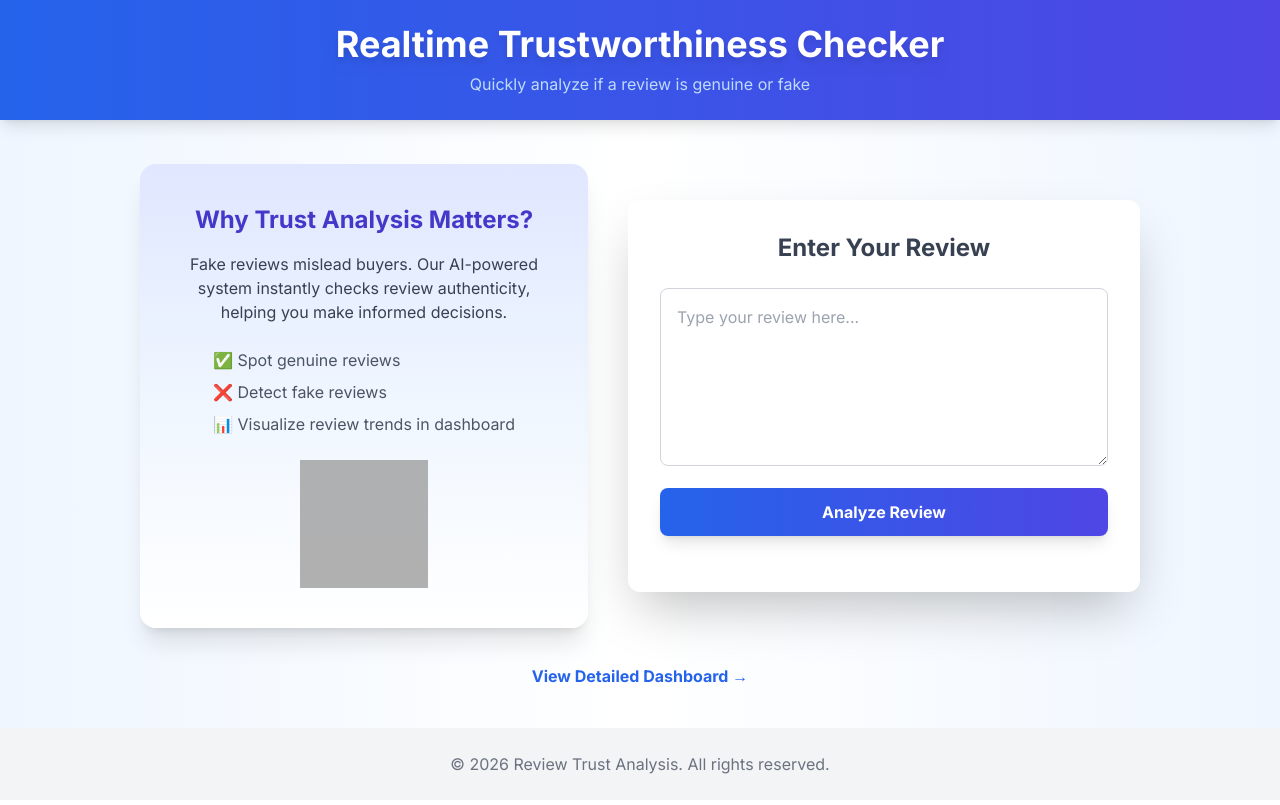
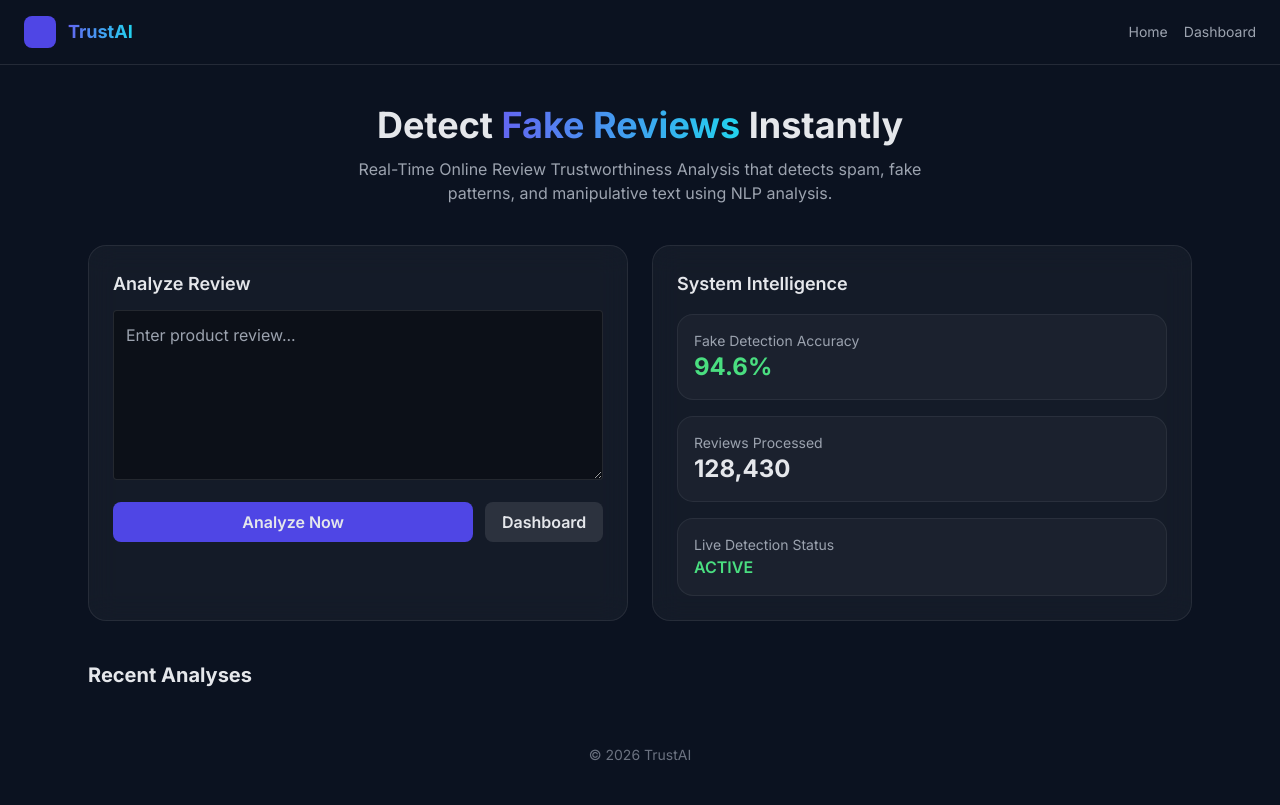
Before and after one commit to vishnud2025aiml-cmyk/Realtime-Trust-Worthiness-Analysis-Review-System, a Flask app: page / in a window 1280 px wide. Before the commit the page ends 774 px from the top, so only its background shows below. Run offline with Flask 3, Linux system fonts and the light colour scheme; parts of the project's set-up code (start-up, migrations or seed data) failed here and were passed over; some libraries are stand-ins or nearby versions; grey boxes are pictures that could not be loaded.

Commit message:
Initial commit

```diff
--- a/backend/app.py
+++ b/backend/app.py
@@ -6,78 +6,88 @@ from nltk.corpus import stopwords
 import nltk
 
 nltk.download('stopwords')
+
 app = Flask(__name__, template_folder="templates")
 
 BASE_DIR = os.path.dirname(os.path.abspath(__file__))
+
 MODEL_PATH = os.path.join(BASE_DIR, "model.pkl")
 VECT_PATH = os.path.join(BASE_DIR, "vectorizer.pkl")
 STATS_PATH = os.path.join(BASE_DIR, "stats.pkl")
 
-with open(MODEL_PATH,"rb") as f:
+with open(MODEL_PATH, "rb") as f:
     model = pickle.load(f)
-with open(VECT_PATH,"rb") as f:
+
+with open(VECT_PATH, "rb") as f:
     vectorizer = pickle.load(f)
 
 stop_words = set(stopwords.words('english'))
+
 def clean_text(text):
     text = str(text).lower()
-    text = re.sub(r'[^a-zA-Z]',' ',text)
+    text = re.sub(r'[^a-zA-Z]', ' ', text)
     words = [w for w in text.split() if w not in stop_words]
     return " ".join(words)
 
 def load_stats():
     if os.path.exists(STATS_PATH):
-        with open(STATS_PATH,"rb") as f:
+        with open(STATS_PATH, "rb") as f:
             stats = pickle.load(f)
     else:
-        stats = {"Genuine":1,"Fake":1,"TotalReviews":0}
-    stats.setdefault("Genuine",1)
-    stats.setdefault("Fake",1)
-    stats.setdefault("TotalReviews",0)
+        stats = {"Genuine": 0, "Fake": 0, "TotalReviews": 0}
     return stats
 
 def save_stats(stats):
-    with open(STATS_PATH,"wb") as f:
-        pickle.dump(stats,f)
+    with open(STATS_PATH, "wb") as f:
+        pickle.dump(stats, f)
 
 @app.route("/")
 def index():
     return render_template("index.html")
 
-@app.route("/analyze",methods=["POST"])
-def analyze():
-    review = request.form.get("review","")
-    if not review:
-        return jsonify({"status":"error","message":"No review provided"})
-    try:
-        cleaned = clean_text(review)
-        X = vectorizer.transform([cleaned])
-        pred = model.predict(X)[0]
-
-        stats = load_stats()
-        if pred==1:
-            stats["Genuine"] += 10
-            stats["Fake"] += 1
-            label="Genuine"
-        else:
-            stats["Fake"] += 10
-            stats["Genuine"] += 1
-            label="Fake"
-
-        stats["TotalReviews"] += 1
-        save_stats(stats)
-        return jsonify({"status":"success","prediction":label,"stats":stats})
-    except Exception as e:
-        return jsonify({"status":"error","message":str(e)})
-
 @app.route("/dashboard")
 def dashboard():
     return render_template("dashboard.html")
 
+@app.route("/analyze", methods=["POST"])
+def analyze():
+
+    review = request.form.get("review", "")
+
+    cleaned = clean_text(review)
+    X = vectorizer.transform([cleaned])
+
+    pred = model.predict(X)[0]
+
+    # REAL CONFIDENCE FIX
+    if hasattr(model, "predict_proba"):
+        prob = model.predict_proba(X)[0]
+        confidence = round(max(prob) * 100, 2)
+    else:
+        confidence = 80
+
+    stats = load_stats()
+
+    if pred == 1:
+        label = "Genuine"
+        stats["Genuine"] += 1
+    else:
+        label = "Fake"
+        stats["Fake"] += 1
+
+    stats["TotalReviews"] += 1
+    save_stats(stats)
+
+    return jsonify({
+        "prediction": label,
+        "confidence": confidence,
+        "text": review,
+        "stats": stats
+    })
+
 @app.route("/dashboard_data")
 def dashboard_data():
-    stats = load_stats()
-    return jsonify(stats)
+    return jsonify(load_stats())
 
 if __name__ == "__main__":
     app.run(debug=True)
--- a/backend/templates/index.html
+++ b/backend/templates/index.html
@@ -2,114 +2,230 @@
 <html lang="en">
 <head>
 <meta charset="UTF-8">
-    <title>Review Trust Analysis</title>
+<title>TrustAI - Review Intelligence Platform</title>
+
 <script src="https://cdn.tailwindcss.com"></script>
-    <link href="https://fonts.googleapis.com/css2?family=Inter:wght@400;500;700&display=swap" rel="stylesheet">
+<link href="https://fonts.googleapis.com/css2?family=Inter:wght@400;500;600;700&display=swap" rel="stylesheet">
+
 <style>
-        body { font-family: 'Inter', sans-serif; }
+body { font-family: Inter; background:#0b1220; color:#e5e7eb; }
+
+.glass {
+  background: rgba(255,255,255,0.04);
+  backdrop-filter: blur(14px);
+  border: 1px solid rgba(255,255,255,0.08);
+  border-radius: 18px;
+}
+
+.card {
+  background: rgba(255,255,255,0.03);
+  border: 1px solid rgba(255,255,255,0.06);
+  border-radius: 16px;
+  transition: 0.25s ease;
+}
+
+.card:hover {
+  transform: translateY(-4px);
+  border-color: rgba(99,102,241,0.4);
+}
+
+.gradient-text {
+  background: linear-gradient(90deg,#6366f1,#22d3ee);
+  -webkit-background-clip:text;
+  color:transparent;
+}
 </style>
 </head>
-<body class="bg-gradient-to-r from-blue-50 via-white to-blue-50 min-h-screen flex flex-col">
 
-<!-- Header -->
-<header class="bg-gradient-to-r from-blue-600 to-indigo-600 text-white shadow-lg p-6">
-    <h1 class="text-3xl md:text-4xl font-bold text-center drop-shadow-lg">Realtime Trustworthiness Checker</h1>
-    <p class="text-center mt-2 text-blue-200">Quickly analyze if a review is genuine or fake</p>
+<body>
+
+<!-- NAVBAR -->
+<header class="flex justify-between items-center px-6 py-4 border-b border-white/10">
+  <div class="flex items-center gap-3">
+    <div class="w-8 h-8 bg-indigo-600 rounded-lg"></div>
+    <h1 class="font-bold text-lg gradient-text">TrustAI</h1>
+  </div>
+
+  <div class="flex gap-4 text-sm text-gray-400">
+    <a href="/" class="hover:text-white">Home</a>
+    <a href="/dashboard" class="hover:text-white">Dashboard</a>
+  </div>
 </header>
 
-<!-- Main Section -->
-<main class="flex-grow flex flex-col md:flex-row items-center justify-center px-4 mt-10 gap-10">
+<!-- HERO -->
+<section class="text-center py-10 px-4">
+  <h2 class="text-4xl font-bold">
+    Detect <span class="gradient-text">Fake Reviews</span> Instantly
+  </h2>
+  <p class="text-gray-400 mt-3 max-w-xl mx-auto">
+    Real-Time Online Review Trustworthiness Analysis that detects spam, fake patterns, and manipulative text using NLP analysis.
+  </p>
+</section>
 
-    <!-- Left Decorative Panel -->
-    <div class="hidden md:flex flex-col justify-center items-center bg-gradient-to-b from-indigo-100 via-blue-50 to-white rounded-2xl shadow-xl p-10 w-full max-w-md text-center">
-    <h2 class="text-2xl font-bold mb-4 text-indigo-700">Why Trust Analysis Matters?</h2>
-    <p class="text-gray-700 mb-6">Fake reviews mislead buyers. Our AI-powered system instantly checks review authenticity, helping you make informed decisions.</p>
-    <ul class="text-left space-y-2 text-gray-600">
-        <li>✅ Spot genuine reviews</li>
-        <li>❌ Detect fake reviews</li>
-        <li>📊 Visualize review trends in dashboard</li>
-    </ul>
-    <img src="{{ url_for('static', filename='images/Trustworthiness_analysis_in_action.png') }}"
-     alt="AI Illustration"
-     class="mt-6 w-32 h-32 opacity-80">
+<!-- MAIN GRID -->
+<div class="grid md:grid-cols-2 gap-6 px-6 max-w-6xl mx-auto">
+
+  <!-- INPUT -->
+  <div class="glass p-6">
+
+    <h3 class="text-lg font-semibold mb-3">Analyze Review</h3>
+
+    <textarea id="review"
+      class="w-full p-3 rounded bg-black/40 border border-white/10"
+      rows="6"
+      placeholder="Enter product review..."></textarea>
+
+    <!-- BUTTON ROW -->
+    <div class="flex gap-3 mt-4">
+
+      <button onclick="analyzeReview()"
+        class="w-full bg-indigo-600 hover:bg-indigo-700 py-2 rounded-lg font-semibold">
+        Analyze Now
+      </button>
+
+      <a href="/dashboard"
+        class="w-40 text-center bg-white/10 hover:bg-white/20 py-2 rounded-lg font-semibold">
+        Dashboard
+      </a>
+
     </div>
 
-    <!-- Right Review Form Card -->
-    <div class="bg-white shadow-2xl rounded-xl p-8 w-full max-w-lg transform transition duration-500 hover:scale-105">
-        <h2 class="text-2xl font-semibold mb-6 text-gray-700 text-center">Enter Your Review</h2>
-        <form id="reviewForm" class="space-y-4">
-            <textarea
-                id="review"
-                rows="6"
-                class="w-full p-4 border border-gray-300 rounded-lg focus:outline-none focus:ring-4 focus:ring-blue-300 transition"
-                placeholder="Type your review here..."
-            ></textarea>
-            <button
-                type="submit"
-                class="w-full py-3 px-6 bg-gradient-to-r from-blue-600 to-indigo-600 hover:from-indigo-600 hover:to-blue-600 text-white font-semibold rounded-lg shadow-lg transition transform hover:-translate-y-1"
-            >
-                Analyze Review
-            </button>
-        </form>
-        <h3 id="result" class="mt-6 text-center text-lg font-medium text-gray-800"></h3>
+    <!-- RESULT -->
+    <div id="resultBox" class="mt-5 hidden">
+
+      <div class="card p-4">
+        <h4 class="font-bold text-lg" id="prediction"></h4>
+
+        <div class="mt-2">
+          <div class="w-full bg-gray-700 h-2 rounded">
+            <div id="confidenceBar" class="h-2 bg-green-500 rounded" style="width:0%"></div>
+          </div>
         </div>
 
-</main>
+        <p id="confidenceText" class="text-sm mt-2 text-gray-400"></p>
+        <p id="explanation" class="text-xs text-gray-500 mt-3"></p>
 
-<!-- Dashboard Link -->
-<div class="text-center mt-8">
-    <a href="/dashboard" class="text-blue-600 hover:text-indigo-600 hover:underline font-semibold transition">
-        View Detailed Dashboard &rarr;
-    </a>
+        <div class="mt-3 text-xs text-gray-400">
+          Total Reviews: <span id="totalCount">0</span>
         </div>
 
-<!-- Footer -->
-<footer class="bg-gray-100 text-gray-500 text-center py-6 mt-10">
-    &copy; 2026 Review Trust Analysis. All rights reserved.
+      </div>
+
+    </div>
+
+  </div>
+
+  <!-- INFO -->
+  <div class="glass p-6">
+
+    <h3 class="text-lg font-semibold mb-4">System Intelligence</h3>
+
+    <div class="space-y-4">
+
+      <div class="card p-4">
+        <p class="text-sm text-gray-400">Fake Detection Accuracy</p>
+        <p class="text-2xl font-bold text-green-400">94.6%</p>
+      </div>
+
+      <div class="card p-4">
+        <p class="text-sm text-gray-400">Reviews Processed</p>
+        <p class="text-2xl font-bold">128,430</p>
+      </div>
+
+      <div class="card p-4">
+        <p class="text-sm text-gray-400">Live Detection Status</p>
+        <p class="text-green-400 font-semibold">ACTIVE</p>
+      </div>
+
+    </div>
+
+  </div>
+
+</div>
+
+<!-- HISTORY -->
+<section class="max-w-6xl mx-auto px-6 mt-10">
+
+  <h3 class="text-xl font-bold mb-4">Recent Analyses</h3>
+
+  <div id="history" class="grid gap-3"></div>
+
+</section>
+
+<footer class="text-center text-gray-500 text-sm py-10">
+  © 2026 TrustAI
 </footer>
 
-<!-- Script -->
 <script>
-const form = document.getElementById("reviewForm");
-const result = document.getElementById("result");
 
-form.addEventListener("submit", async (e) => {
-    e.preventDefault();
-    const review = document.getElementById("review").value.trim();
+let history = JSON.parse(localStorage.getItem("history") || "[]");
 
-    if(!review){
-        result.innerText = "Please enter a review!";
-        result.className = "mt-4 text-center text-lg font-medium text-red-600";
-        return;
+async function analyzeReview(){
+
+  const review = document.getElementById("review").value;
+  const box = document.getElementById("resultBox");
+
+  box.classList.remove("hidden");
+
+  document.getElementById("prediction").innerText = "Analyzing...";
+  document.getElementById("confidenceText").innerText = "";
+
+  const res = await fetch("/analyze",{
+    method:"POST",
+    headers:{ "Content-Type":"application/x-www-form-urlencoded" },
+    body:`review=${encodeURIComponent(review)}`
+  });
+
+  const data = await res.json();
+
+  let confidence = data.confidence || 0;
+
+  document.getElementById("prediction").innerText = data.prediction;
+
+  document.getElementById("confidenceText").innerText =
+    "Confidence: " + confidence + "%";
+
+  document.getElementById("confidenceBar").style.width = confidence + "%";
+
+  document.getElementById("explanation").innerText =
+    data.prediction === "Fake"
+      ? "This review shows spam-like patterns"
+      : "This review appears genuine";
+
+  document.getElementById("totalCount").innerText =
+    data.stats.TotalReviews;
+
+  history.unshift({
+    prediction: data.prediction,
+    confidence: confidence,
+    text: review
+  });
+
+  localStorage.setItem("history", JSON.stringify(history));
+
+  renderHistory();
 }
 
-    try {
-        const response = await fetch("/analyze", {
-            method: "POST",
-            headers: { "Content-Type": "application/x-www-form-urlencoded" },
-            body: `review=${encodeURIComponent(review)}`
+function renderHistory(){
+  const box = document.getElementById("history");
+  box.innerHTML = "";
+
+  history.slice(0,8).forEach(h=>{
+    const div = document.createElement("div");
+    div.className = "card p-3";
+    div.innerHTML = `
+      <div class="flex justify-between">
+        <span>${h.prediction}</span>
+        <span>${h.confidence}%</span>
+      </div>
+      <p class="text-xs text-gray-500 mt-1">${h.text}</p>
+    `;
+    box.appendChild(div);
   });
-
-        const data = await response.json();
-
-        if(data.status === "success"){
-            result.innerText = `Prediction: ${data.prediction}`;
-            result.className = data.prediction === "Genuine"
-                ? "mt-4 text-center text-lg font-medium text-green-600"
-                : "mt-4 text-center text-lg font-medium text-red-600";
-        } else {
-            result.innerText = `Error: ${data.message}`;
-            result.className = "mt-4 text-center text-lg font-medium text-red-600";
 }
 
-    } catch (err) {
-        result.innerText = "Server error! Check backend.";
-        result.className = "mt-4 text-center text-lg font-medium text-red-600";
-        console.error(err);
-    }
+renderHistory();
 
-    document.getElementById("review").value = "";
-});
 </script>
 
 </body>
```
Also changed, not shown: backend/templates/dashboard.html (+112 -97 lines), 3 other files. Lines whose indentation alone changed are shown as unchanged.
